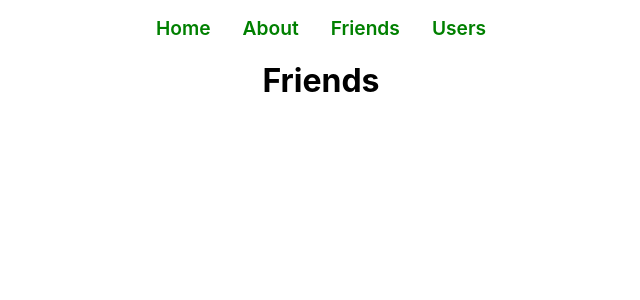
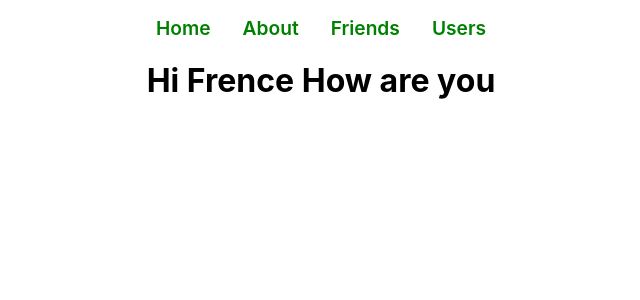
Before and after one commit to rifatsaown/explore-rect-router, a React (Create React App) app: page /friends in a window 1280 px wide. Shown: the top 300 px of the page, without its empty margins (319-959 px from the left). Built offline with nearby package versions, Linux system fonts and the light colour scheme.

Commit message:
react-router explore : Outlet

```diff
--- a/src/App.jsx
+++ b/src/App.jsx
@@ -1,6 +1,7 @@
 import { createBrowserRouter, RouterProvider } from "react-router-dom";
 import "./App.css";
 import About from "./Components/About/About";
+import Friends from "./Components/Friends/Friends";
 import Home from "./Components/Home/Home";
 import Users from "./Components/Users/Users";
 import Main from "./layout/Main";
@@ -14,7 +15,7 @@ function App() {
         { path: "/", element: <Home /> },
         { path: "/home", element: <Home /> },
         { path: "/about", element: <About /> },
-        { path: "friends", element: <h1>Friends</h1> },
+        { path: "friends", element: <Friends/> },
         { path: "/users", element: <Users /> },
       ],
     },
--- /dev/null
+++ b/src/Components/Friends/Friends.jsx
@@ -0,0 +1,11 @@
+import React from 'react';
+
+const Friends = () => {
+    return (
+        <div>
+            <h1>Hi Frence How are you</h1>
+        </div>
+    );
+};
+
+export default Friends;
--- a/src/Components/Nav/Nav.css
+++ b/src/Components/Nav/Nav.css
@@ -12,5 +12,5 @@
 .nav-link a:hover{
     background-color: #f30909;
     color: #ffffff;
-    transition: all .5s ease-in-out;
+    transition: all .3s ease-in-out;
 }
```
